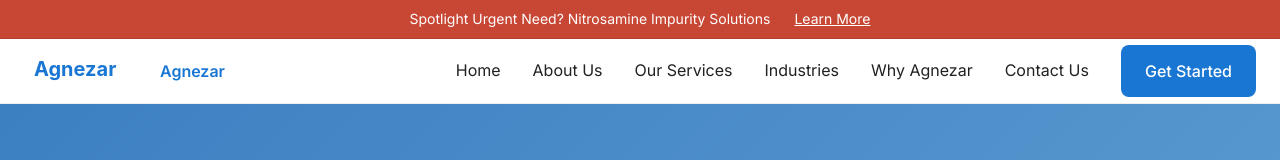
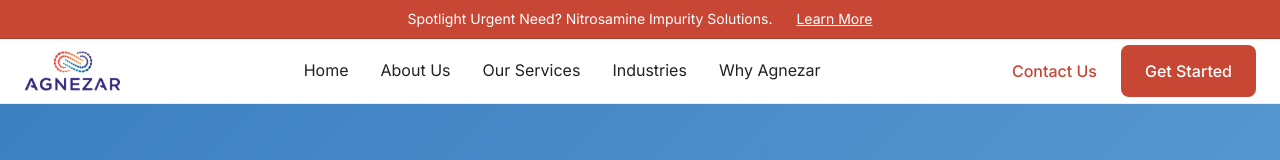
Before and after one commit to anonharish/agnezar, a React (Vite) app: page / in a window 1280 px wide. Shown: the top 160 px of the page. Built offline with nearby package versions, Linux system fonts and the light colour scheme; the HTML template or start-up script is replaced by a standard one.

Commit message:
NavBar desktop view completed

```diff
--- /dev/null
+++ b/src/components/atoms/Button/CustomFilledButton.tsx
@@ -0,0 +1,34 @@
+import React from 'react';
+import { useTheme } from '@mui/material/styles';
+import { Button } from './Button';
+
+export interface CustomFilledButtonProps {
+  children: React.ReactNode;
+  onClick?: () => void;
+  fullWidth?: boolean;
+}
+
+export const CustomFilledButton: React.FC<CustomFilledButtonProps> = ({ children, onClick, fullWidth = false }) => {
+  const theme = useTheme();
+  const topBarColor = (theme.palette as any).topBar?.main ?? '#C74634';
+
+  return (
+    <Button
+      variant="primary"
+      size="medium"
+      onClick={onClick}
+      fullWidth={fullWidth}
+      sx={{
+        backgroundColor: topBarColor,
+        color: (theme.palette as any).topBar?.contrastText ?? '#fff',
+        '&:hover': {
+          backgroundColor: (theme.palette as any).topBar?.dark ?? topBarColor,
+        },
+      }}
+    >
+      {children}
+    </Button>
+  );
+};
+
+export default CustomFilledButton;
--- /dev/null
+++ b/src/components/atoms/Button/CustomTextButton.tsx
@@ -0,0 +1,32 @@
+import React from 'react';
+import { useTheme } from '@mui/material/styles';
+import { Button } from './Button';
+
+export interface CustomTextButtonProps {
+  children: React.ReactNode;
+  onClick?: () => void;
+}
+
+export const CustomTextButton: React.FC<CustomTextButtonProps> = ({ children, onClick }) => {
+  const theme = useTheme();
+  const topBarColor = (theme.palette as any).topBar?.main ?? '#C74634';
+
+  return (
+    <Button
+      variant="text"
+      size="medium"
+      onClick={onClick}
+      sx={{
+        color: topBarColor,
+        '&:hover': {
+          backgroundColor: 'transparent',
+          textDecoration: 'underline',
+        },
+      }}
+    >
+      {children}
+    </Button>
+  );
+};
+
+export default CustomTextButton;
--- a/src/components/atoms/index.ts
+++ b/src/components/atoms/index.ts
@@ -1,4 +1,6 @@
 export { Button } from './Button';
+export { CustomFilledButton } from './Button/CustomFilledButton';
+export { CustomTextButton } from './Button/CustomTextButton';
 export { Typography } from './Typography';
 export { Input } from './Input';
 export { Card } from './Card';
--- a/src/components/molecules/Navbar/Navbar.tsx
+++ b/src/components/molecules/Navbar/Navbar.tsx
@@ -1,14 +1,14 @@
 import React from 'react';
+import mainLogo from "../../../../public/assets/logos/main-logo.svg"
 import { AppBar, Toolbar, Box, IconButton, Drawer, List, ListItem, ListItemText } from '@mui/material';
 import { Menu as MenuIcon, Close as CloseIcon } from '@mui/icons-material';
 import { useNavbar } from './Navbar.hook';
 import { StyledNavbar } from './Navbar.style';
-import { Button } from '@components/atoms';
+import { Button, CustomFilledButton, CustomTextButton } from '@components/atoms';
 import { Typography } from '@components/atoms';
 
 export interface NavbarProps {
   logo?: string;
-  logoText?: string;
   menuItems?: Array<{
     label: string;
     href: string;
@@ -20,8 +20,6 @@ export interface NavbarProps {
 }
 
 export const Navbar: React.FC<NavbarProps> = ({
-  logo = '/assets/logos/agnezar-logo.svg',
-  logoText = 'Agnezar',
   menuItems = [],
   ctaButton,
 }) => {
@@ -35,20 +33,15 @@ export const Navbar: React.FC<NavbarProps> = ({
   return (
     <StyledNavbar>
       <AppBar position="static" elevation={0}>
-        <Toolbar>
+        <Toolbar sx={{display:'flex', justifyContent:"space-between"}}>
           {/* Logo */}
-          <Box sx={{ display: 'flex', alignItems: 'center', flexGrow: 1 }}>
-            {logo && (
+          <Box sx={{ display: 'flex', alignItems: 'center',  }}>
               <Box
                 component="img"
-                src={logo}
+                src={mainLogo}
                 alt="Logo"
                 sx={{ height: 40, marginRight: 2 }}
               />
-            )}
-            <Typography variant="h6" color="primary">
-              {logoText}
-            </Typography>
           </Box>
 
           {/* Desktop Menu */}
@@ -63,12 +56,15 @@ export const Navbar: React.FC<NavbarProps> = ({
                 {item.label}
               </Typography>
             ))}
+          </Box>
+          <Box>
+          <CustomTextButton>Contact Us</CustomTextButton>
             {ctaButton && (
-              <Button variant="primary" onClick={ctaButton.onClick}>
+              <CustomFilledButton  onClick={ctaButton.onClick}>
                 {ctaButton.label}
-              </Button>
+              </CustomFilledButton>
             )}
-          </Box>
+            </Box>
 
           {/* Mobile Menu Button */}
           <IconButton
--- a/src/components/molecules/TopBar/TopBar.tsx
+++ b/src/components/molecules/TopBar/TopBar.tsx
@@ -16,7 +16,7 @@ export const TopBar: React.FC<TopBarProps> = ({
           <Box sx={{ display: 'flex', alignItems: 'center', gap: 3 }}>
             <Box sx={{ display: 'flex', alignItems: 'center', gap: 1 }}>
               <Typography variant="body2">
-                Spotlight Urgent Need? Nitrosamine Impurity Solutions
+                Spotlight Urgent Need? Nitrosamine Impurity Solutions.
               </Typography>
             </Box>
             <Box sx={{ display: 'flex', alignItems: 'center', gap: 1 }}>
--- a/src/components/organisms/Layout/Layout.hook.tsx
+++ b/src/components/organisms/Layout/Layout.hook.tsx
@@ -18,7 +18,7 @@ export const useLayout = ({}: UseLayoutProps = {}) => {
       { label: 'Our Services', href: '/services' },
       { label: 'Industries', href: '/industries' },
       { label: 'Why Agnezar', href: '/why-agnezar' },
-      { label: 'Contact Us', href: '/contact' },
+      // { label: 'Contact Us', href: '/contact' },
     ],
     ctaButton: {
       label: 'Get Started',
```
Also changed, not shown: public/assets/logos/agnezar-logo.svg (deleted), public/assets/logos/main-logo.svg (added).
